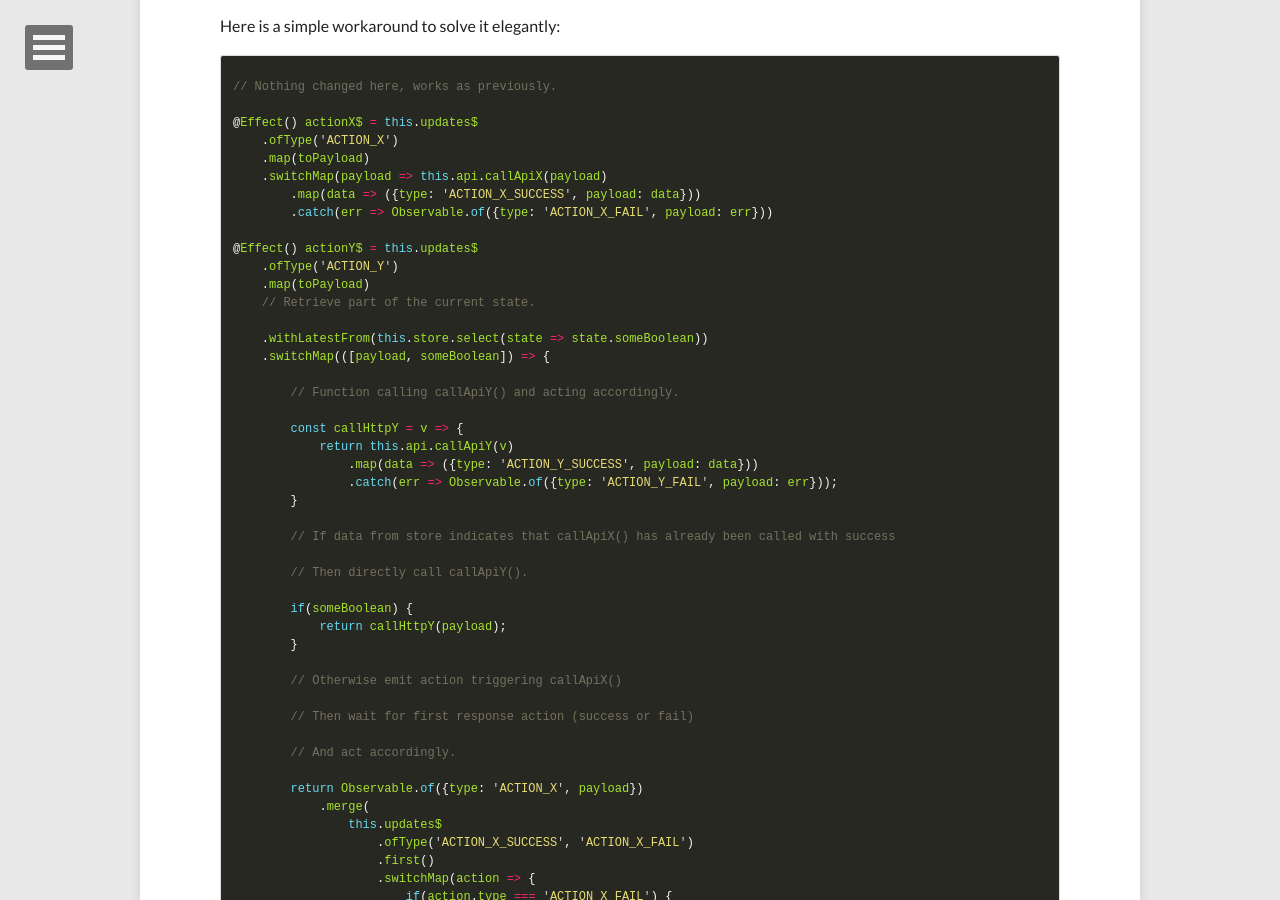
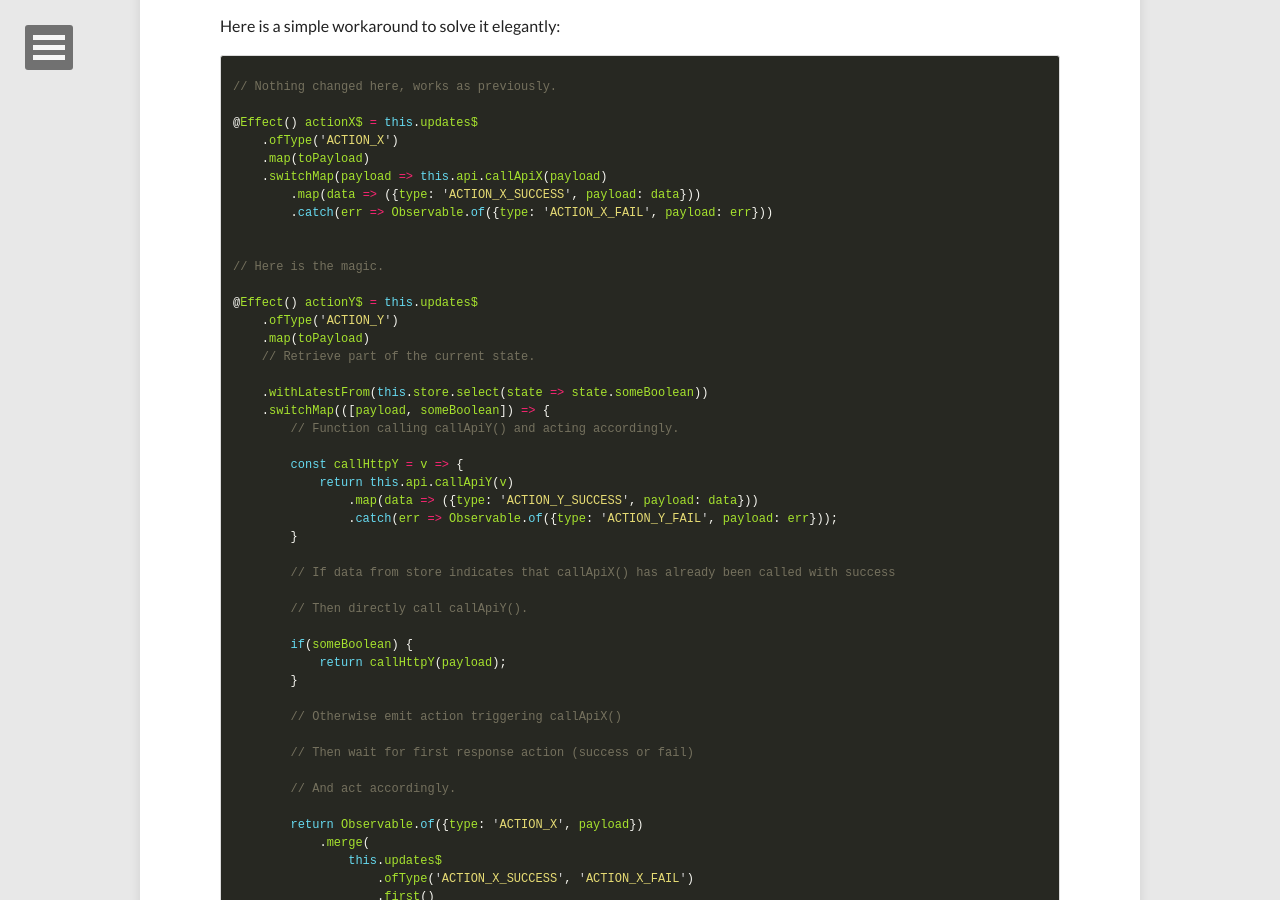
Before and after one commit to bertrandg/bertrandg.github.io, a Jekyll site: the page built from _posts/2017-02-09-ngrx-effects-complex-stream-with-nested-actions.md, in a window 1280 px wide and 900 px high, scrolled down 1357 px. Built offline with Jekyll 4.4.1, drawn with Linux system fonts in a browser that asks for light colours; nearby versions of some CDN libraries; comment, search, counter and statistics services are not loaded.

Commit message:
Update 2017-02-09-ngrx-effects-complex-stream-with-nested-actions.md

```diff
--- a/_posts/2017-02-09-ngrx-effects-complex-stream-with-nested-actions.md
+++ b/_posts/2017-02-09-ngrx-effects-complex-stream-with-nested-actions.md
@@ -55,6 +55,7 @@ And if it hasn't, call it first, then call callApiY() and finish with ACTION_Y_S
 Here is a simple workaround to solve it elegantly:
 
 {% highlight javascript %}
+
 // Nothing changed here, works as previously.
 @Effect() actionX$ = this.updates$
     .ofType('ACTION_X')
@@ -63,13 +64,14 @@ Here is a simple workaround to solve it elegantly:
         .map(data => ({type: 'ACTION_X_SUCCESS', payload: data}))
         .catch(err => Observable.of({type: 'ACTION_X_FAIL', payload: err}))
 
+
+// Here is the magic.
 @Effect() actionY$ = this.updates$
     .ofType('ACTION_Y')
     .map(toPayload)
     // Retrieve part of the current state.
     .withLatestFrom(this.store.select(state => state.someBoolean))
     .switchMap(([payload, someBoolean]) => {
-
         // Function calling callApiY() and acting accordingly.
         const callHttpY = v => {
             return this.api.callApiY(v)
```
